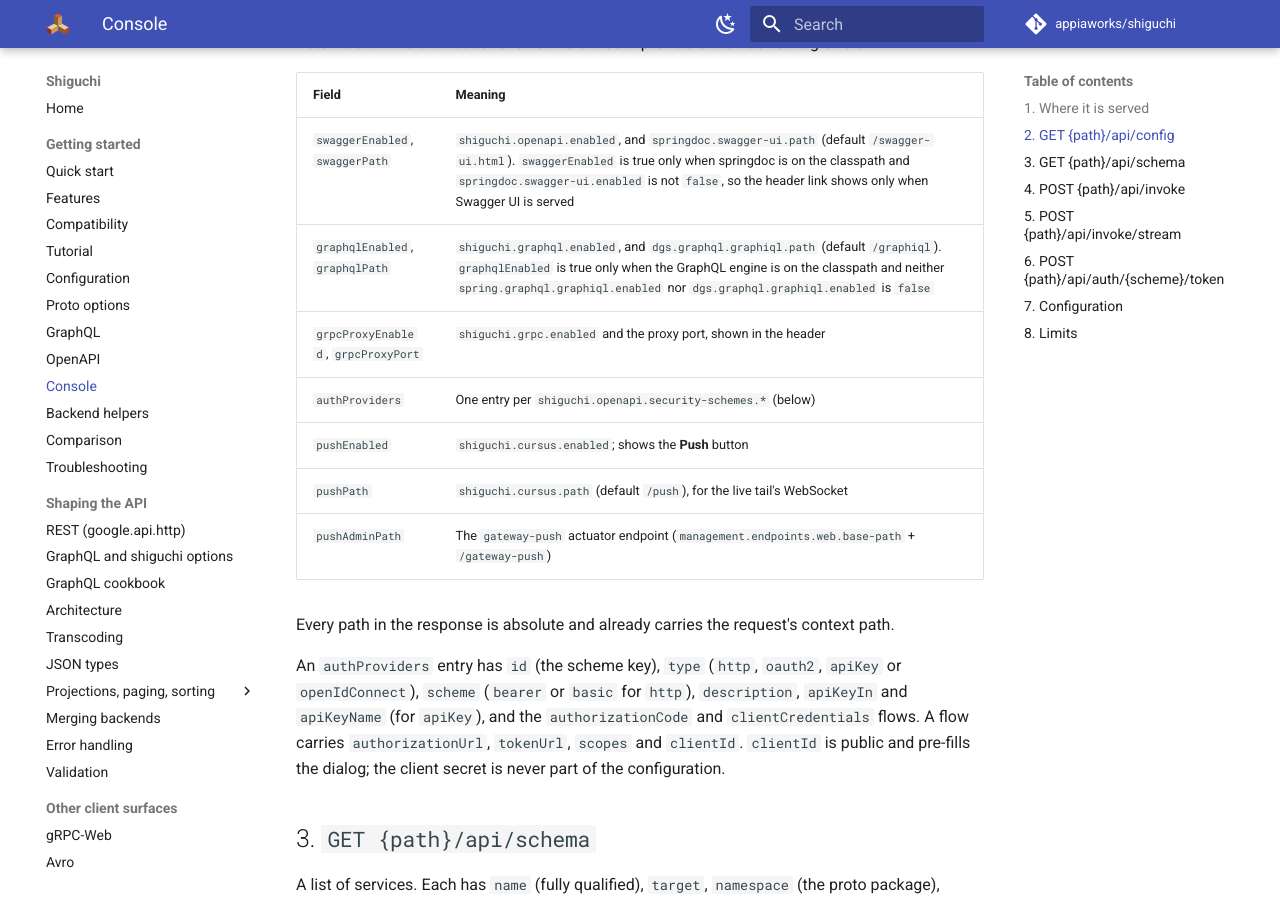
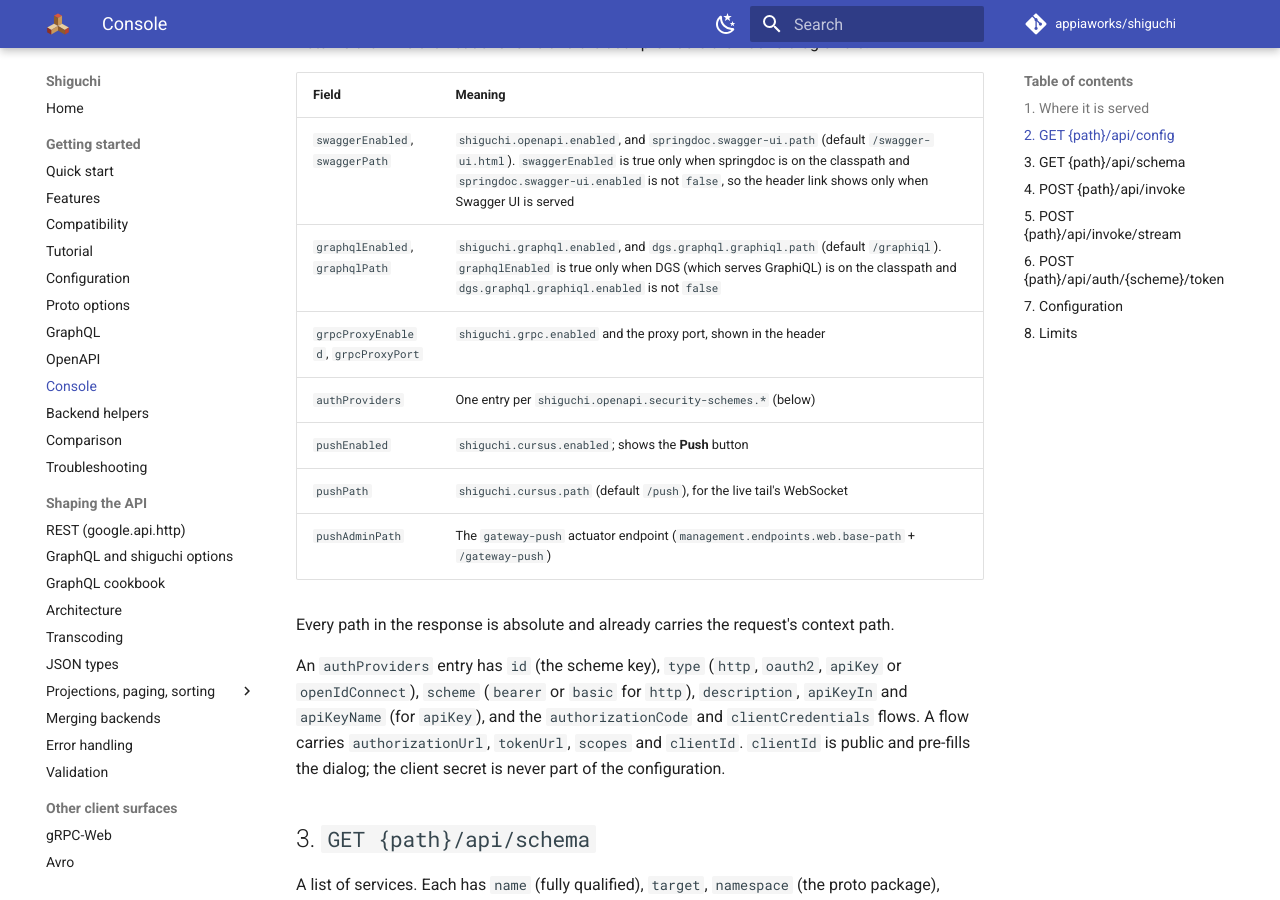
Before and after one commit to appiaworks/shiguchi, an MkDocs documentation site: the page built from docs/reference/console.md, in a window 1280 px wide and 900 px high, scrolled down 1243 px. Built offline with MkDocs 1.6.1 and Material for MkDocs 9.7.7, drawn with Linux system fonts in a browser that asks for light colours; comment, search, counter and statistics services are not loaded.

Commit message:
fix: GraphiQL link follows dgs.graphql.graphiql.enabled and DGS presence

```diff
--- a/docs/reference/console.md
+++ b/docs/reference/console.md
@@ -32,7 +32,7 @@
 | Field | Meaning |
 | --- | --- |
 | `swaggerEnabled`, `swaggerPath` | `shiguchi.openapi.enabled`, and `springdoc.swagger-ui.path` (default `/swagger-ui.html`). `swaggerEnabled` is true only when springdoc is on the classpath and `springdoc.swagger-ui.enabled` is not `false`, so the header link shows only when Swagger UI is served |
-| `graphqlEnabled`, `graphqlPath` | `shiguchi.graphql.enabled`, and `dgs.graphql.graphiql.path` (default `/graphiql`). `graphqlEnabled` is true only when the GraphQL engine is on the classpath and neither `spring.graphql.graphiql.enabled` nor `dgs.graphql.graphiql.enabled` is `false` |
+| `graphqlEnabled`, `graphqlPath` | `shiguchi.graphql.enabled`, and `dgs.graphql.graphiql.path` (default `/graphiql`). `graphqlEnabled` is true only when DGS (which serves GraphiQL) is on the classpath and `dgs.graphql.graphiql.enabled` is not `false` |
 | `grpcProxyEnabled`, `grpcProxyPort` | `shiguchi.grpc.enabled` and the proxy port, shown in the header |
 | `authProviders` | One entry per `shiguchi.openapi.security-schemes.*` (below) |
 | `pushEnabled` | `shiguchi.cursus.enabled`; shows the **Push** button |
```
Also changed, not shown: CHANGELOG.md (+2 -2 lines), 2 other files.
